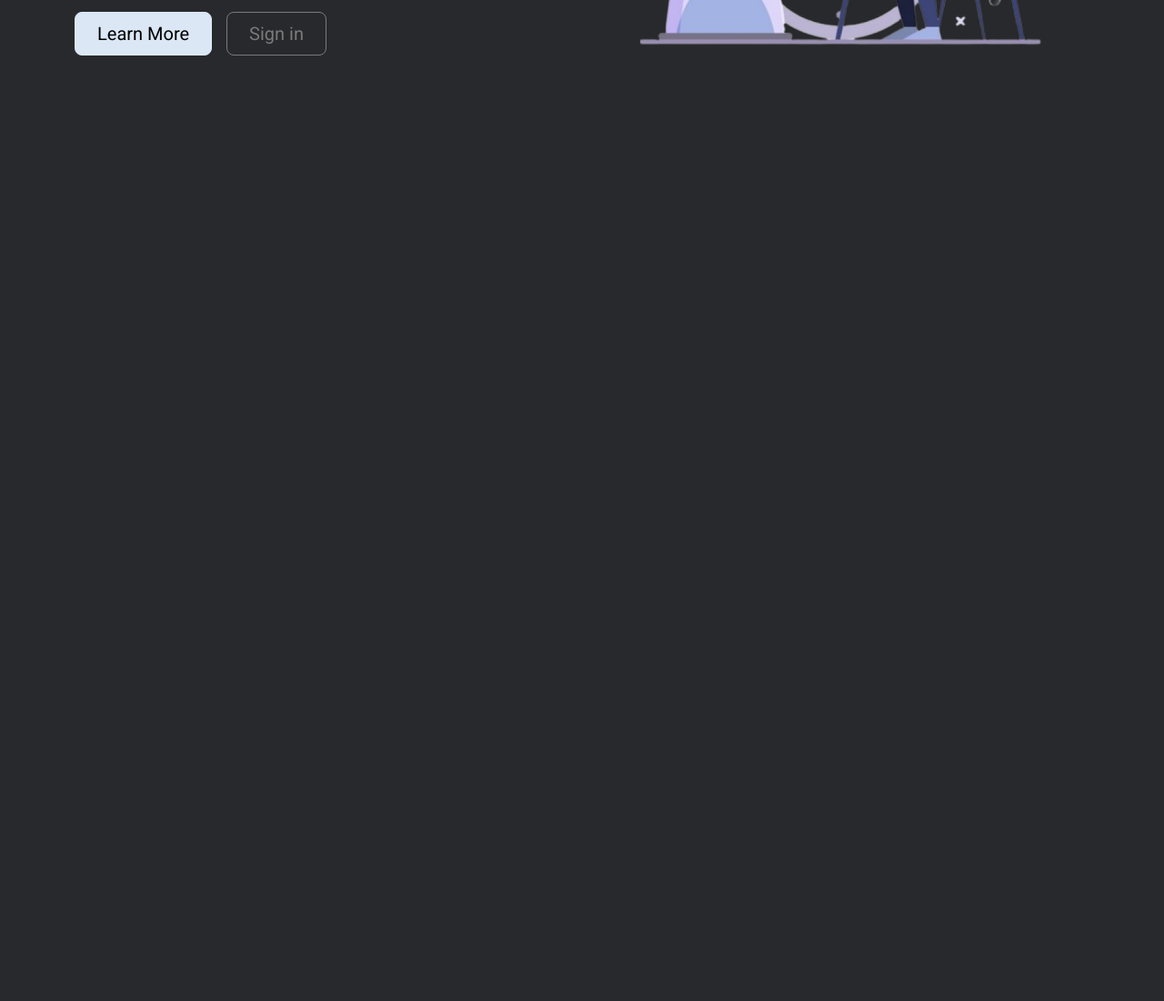
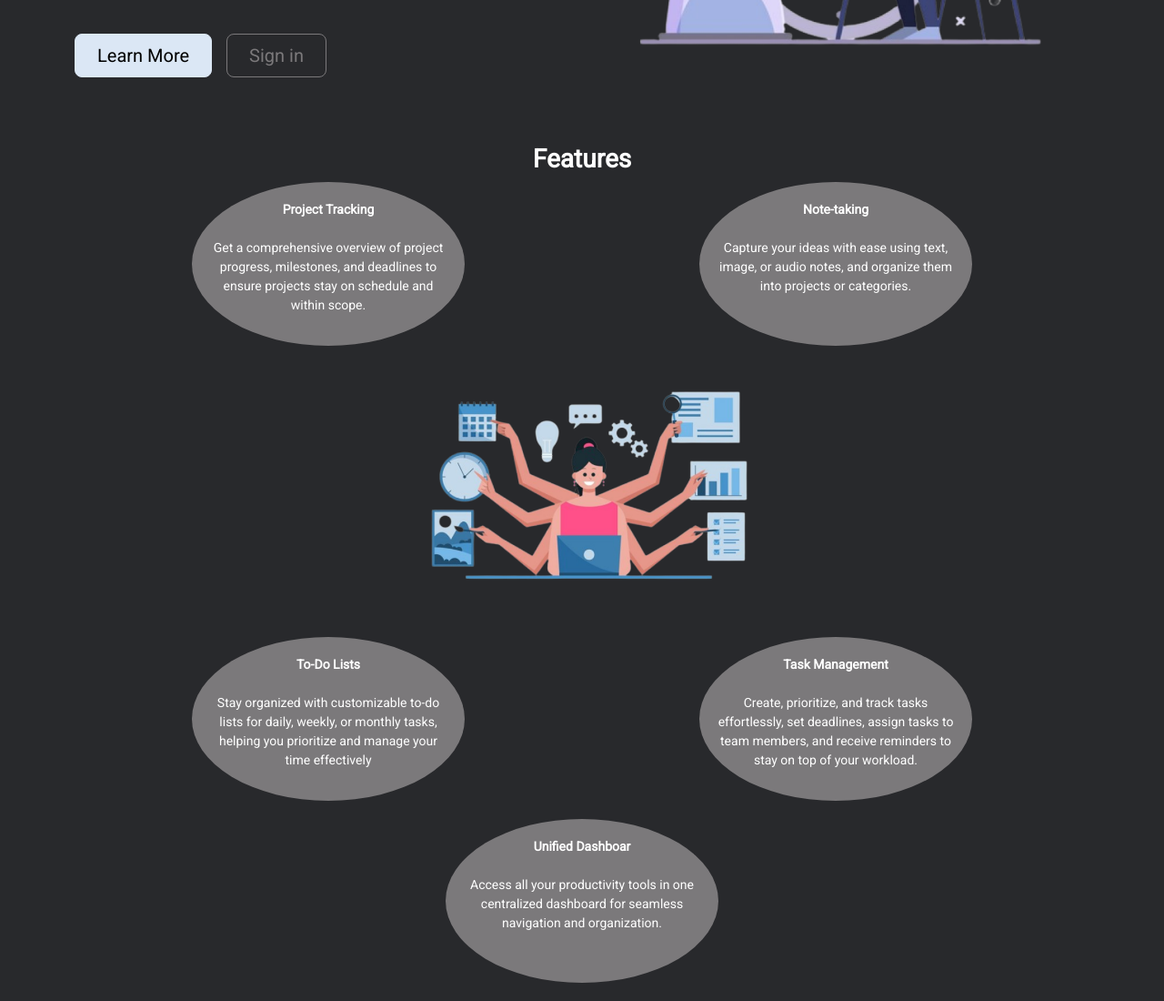
Before and after one commit to harisali20/Productivity-Plus, a website: page index.html in a window 1280 px wide. Shown: the part 553-1653 px from the top of the page at 91% size. Before the commit the page ends 800 px from the top, so only its background shows below. Drawn offline with Linux system fonts and the light colour scheme.

Commit message:
FeatursSectionDoneAhmed

```diff
--- a/index.html
+++ b/index.html
@@ -24,7 +24,7 @@
 
       <ul class="nav col-12 col-md-auto mb-2 justify-content-center mb-md-0">
         <li><a href="#" class="nav-link px-2 link-secondary">Home</a></li>
-        <li><a href="#" class="nav-link px-2">Features</a></li>
+        <li><a href="#features" class="nav-link px-2">Features</a></li>
         <li><a href="#" class="nav-link px-2">Team</a></li>
         <li><a href="#" class="nav-link px-2">ContactUs</a></li>
         <li><a href="#" class="nav-link px-2">About</a></li>
@@ -53,10 +53,14 @@
         <h1 class="text-white  fw-bold lh-2 mb-3">
           Streamline Your Workflow with Integrated Note-taking, Task Management, and AI Capabilities
         </h1>
+        <br>
 
         <p class="">Welcome to ProductivityPlus, your ultimate productivity companion designed to simplify your daily workflow and enhance your efficiency.
           Say goodbye to scattered notes, missed deadlines, and juggling multiple tools.
+          <br>
           With ProductivityPlus, everything you need to stay organized and focused is at your fingertips.</p>
+
+        <br>
 
 
 
@@ -67,6 +71,144 @@
       </div>
     </div>
   </div>
+  <br>
+
+
+
+
+
+
+
+
+
+
+
+
+
+
+
+
+
+
+
+      <!-- For Features. -->
+
+  <div class="b-example-divider"></div>
+
+  <div class="container features" id="features">
+    <h3 class="fw-bold text-center">Features</h3>
+
+    <div class="container text-center">
+
+      <div class="row">
+
+        <div class="col-sm-6 custom-height d-flex justify-content-center">
+          <div class="circle">
+            <p>
+              <strong>Project Tracking</strong>
+              <br>
+              <br>
+              Get a comprehensive overview of project
+              progress, milestones, and deadlines to ensure
+              projects stay on schedule and within scope.
+            </p>
+
+          </div>
+        </div>
+
+        <div class="col-sm-6 custom-height d-flex justify-content-center">
+          <div class="circle">
+            <p>
+              <strong>Note-taking</strong>
+              <br>
+              <br>
+              Capture your ideas with ease using text,
+              image, or audio notes, and organize them
+              into projects or categories.
+            </p>
+
+          </div>
+        </div>
+
+
+
+      </div>
+
+
+      <div class="row">
+        <div class="col custom-height-tall">
+          <img src="images/features.png" alt="" class="featuresimg">
+        </div>
+      </div>
+
+
+      <div class="row">
+
+        <div class="col-sm-6 custom-height d-flex justify-content-center">
+          <div class="circle">
+            <p>
+              <strong>To-Do Lists</strong><br>
+              <br>
+              Stay organized with customizable to-do lists for
+              daily, weekly, or monthly tasks, helping you
+              prioritize and manage your time effectively
+            </p>
+
+          </div>
+        </div>
+
+
+        <div class="col-sm-6 custom-height d-flex justify-content-center">
+          <div class="circle">
+            <p>
+              <strong>Task Management</strong><br>
+              <br>
+              Create, prioritize, and track tasks effortlessly,
+              set deadlines, assign tasks to team
+              members, and receive reminders to stay on
+              top of your workload.
+              </p>
+
+          </div>
+        </div>
+
+      </div>
+
+
+      <div class="row">
+
+        <div class="col-sm-12 custom-height d-flex justify-content-center">
+          <div class="circle">
+            <p>
+              <strong>Unified Dashboar</strong><br>
+              <br>
+              Access all your productivity tools in one
+              centralized dashboard for seamless navigation
+              and organization.</p>
+
+          </div>
+        </div>
+
+      </div>
+
+
+
+
+    </div>
+
+  </div>
+
+
+
+
+
+
+
+
+
+
+
+
 
 
 
--- a/sass/main.scss
+++ b/sass/main.scss
@@ -23,3 +23,55 @@ body{
 
 .main{
 }
+
+
+
+
+.custom-height {
+  height: 200px;
+}
+
+.custom-height-short {
+  height: 150px;
+}
+
+.custom-height-tall {
+  height: 300px;
+}
+
+
+// [class*="col"]{
+//   padding: 1rem;
+//   background-color: lightblue;
+//   border: 2px solid white;
+//   color: white;
+// }
+
+
+
+
+.circle{
+  background-color: $secondary;
+  padding: 20px;
+  width: 300px;
+  height: 180px;
+  border-radius: 50%;
+  border-width: 10px;
+  border-color: red;
+}
+
+.circle p{
+  font-size: 14px;
+}
+
+
+
+.featuresimg{
+  width: 400px;
+}
+
+@media screen and (max-width: 480px){
+  .featuresimg{
+    width: 250px;
+  }
+}
```
Also changed, not shown: css/main.min.css, images/features.png (added).
